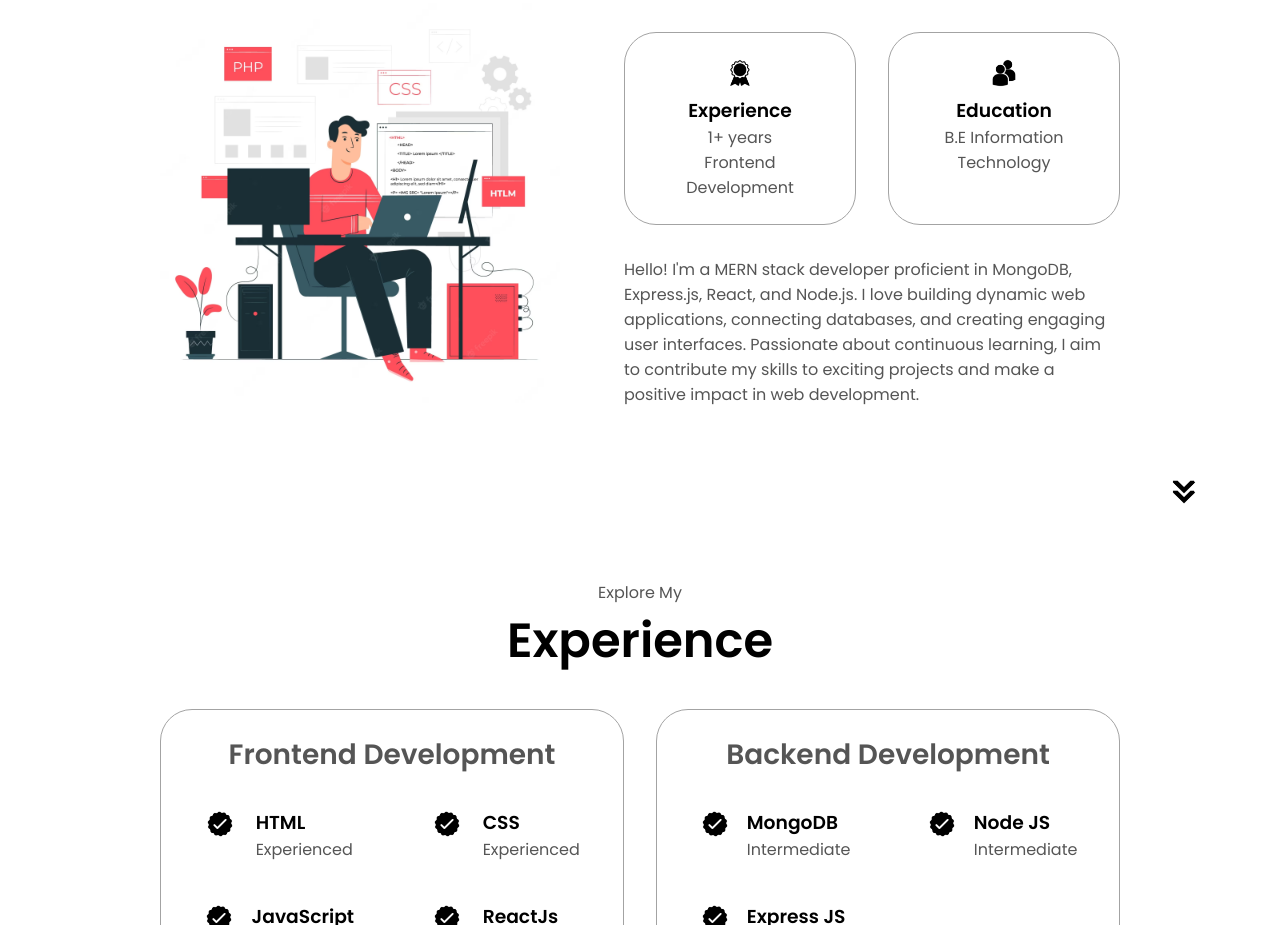
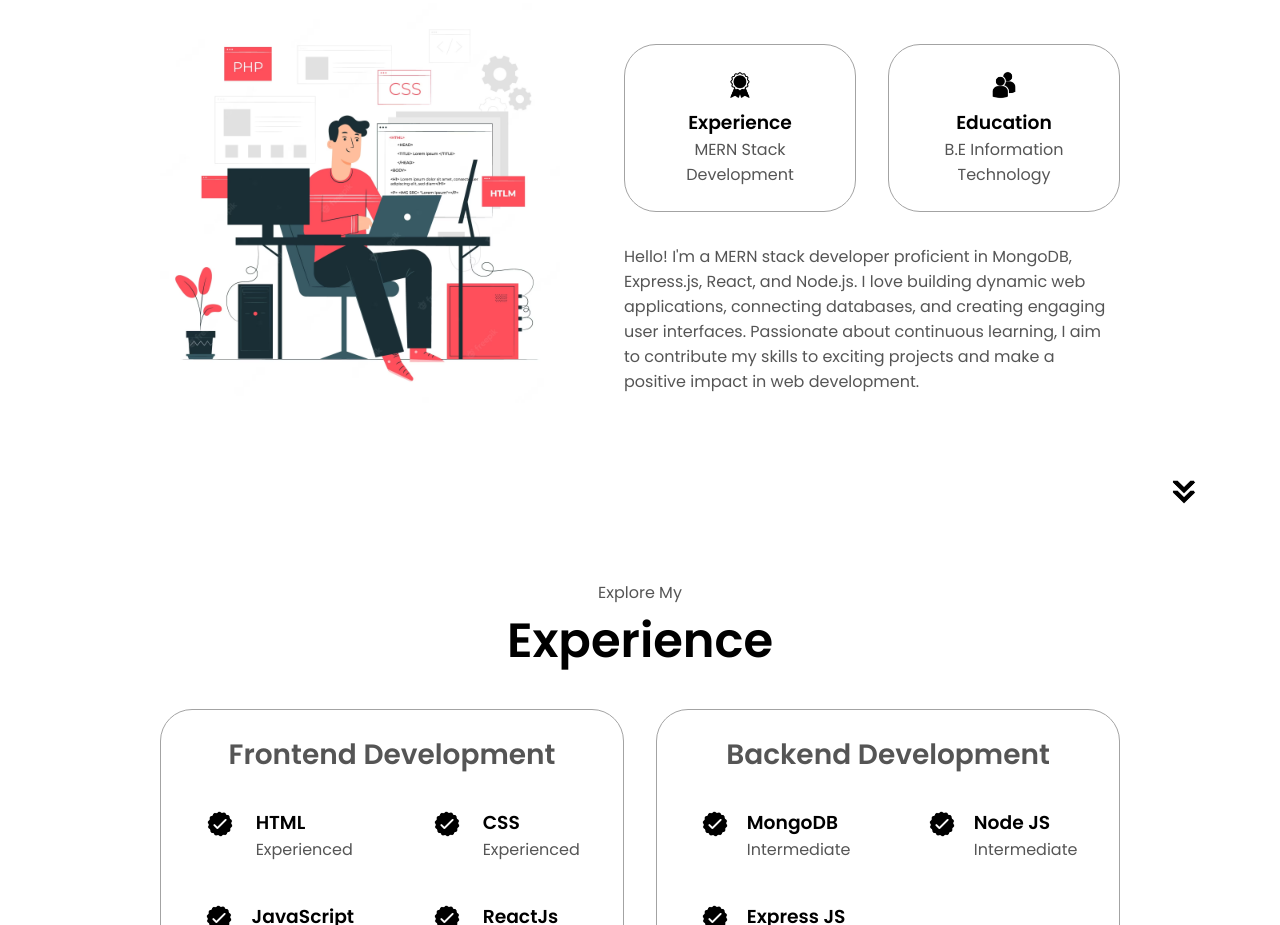
Before and after one commit to saad9604/saad-portfolio, a plain HTML site: page index.html in a window 1280 px wide. Shown: the part 1116-2041 px from the top of the page. Drawn offline with Linux system fonts and the light colour scheme.

Commit message:
Experience edit

```diff
--- a/index.html
+++ b/index.html
@@ -91,7 +91,7 @@
                 class="icon"
               />
               <h3>Experience</h3>
-              <p>1+ years <br />Frontend Development</p>
+              <p>MERN Stack Development</p>
             </div>
             <div class="details-container">
               <img
```
